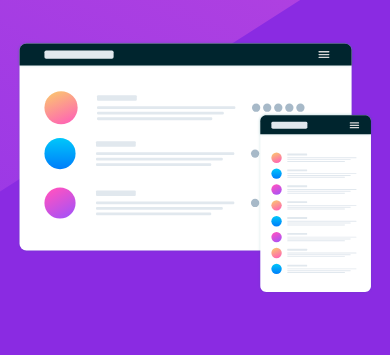
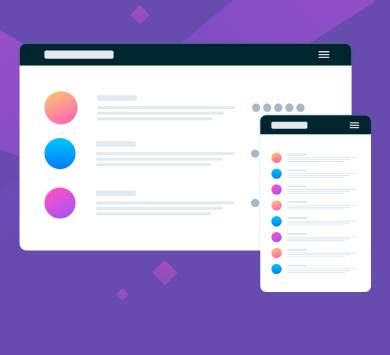
Before and after one commit to diegopereira0/huddle-landing-page, a plain HTML site: page index.html in a window 390 px wide. Shown: the part 72-427 px from the top of the page. Drawn offline with nearby package versions, Linux system fonts and the light colour scheme; files that its build step writes are made by us from their sources.

Commit message:
modificações na css

```diff
--- a/css/style.css
+++ b/css/style.css
@@ -26,7 +26,7 @@ ul {
 body {
   background: url("../images/bg-desktop.svg") no-repeat center;
   background-size: cover;
-  background-color: blueviolet;
+  background-color: hsl(257, 40%, 49%);
   color: #ffffff;
   height: 100vh;
   font-family: "Open Sans", arial, sans-serif;
@@ -158,6 +158,11 @@ p {
 }
 
 @media (max-width: 425px) {
+  body {
+    background: url("../images/bg-mobile.svg") no-repeat;
+    background-color: hsl(257, 40%, 49%);
+  }
+
   .header {
     padding-top: 3.6rem;
     padding-bottom: 5.6rem;
```
